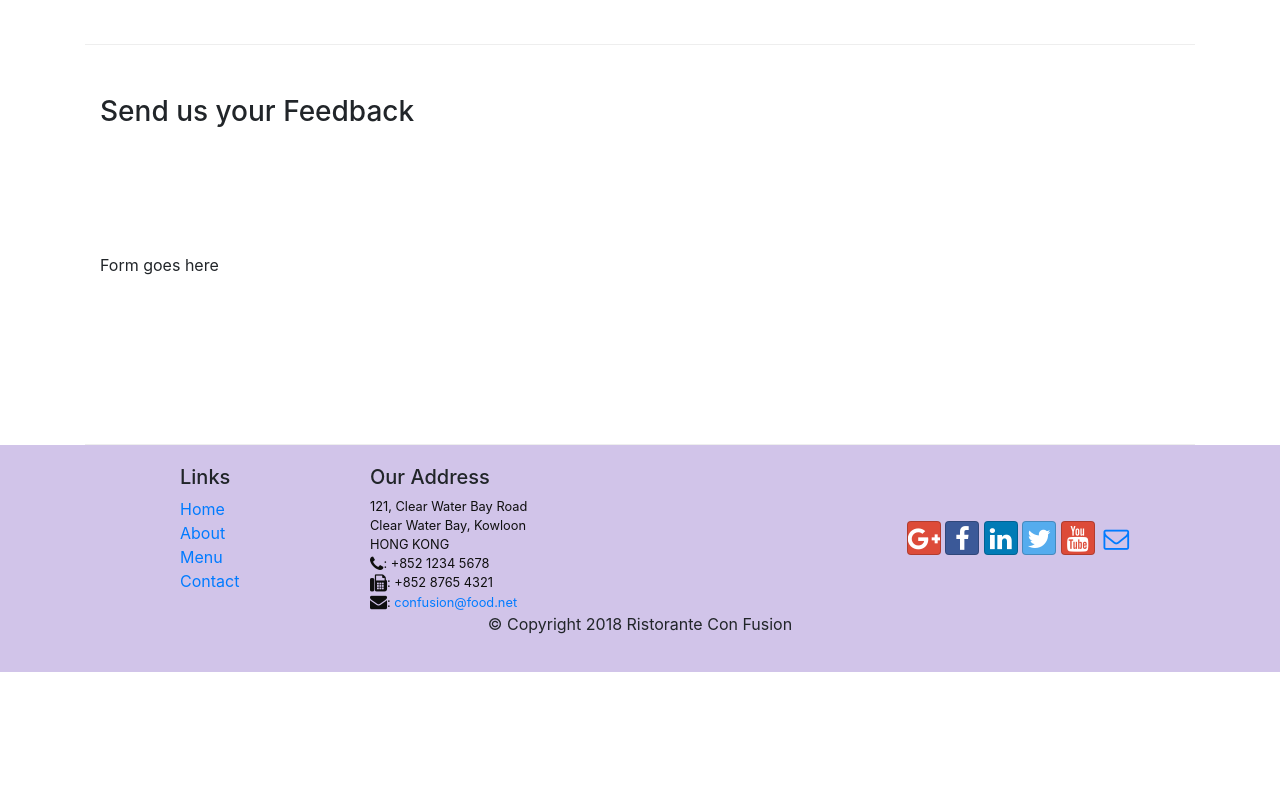
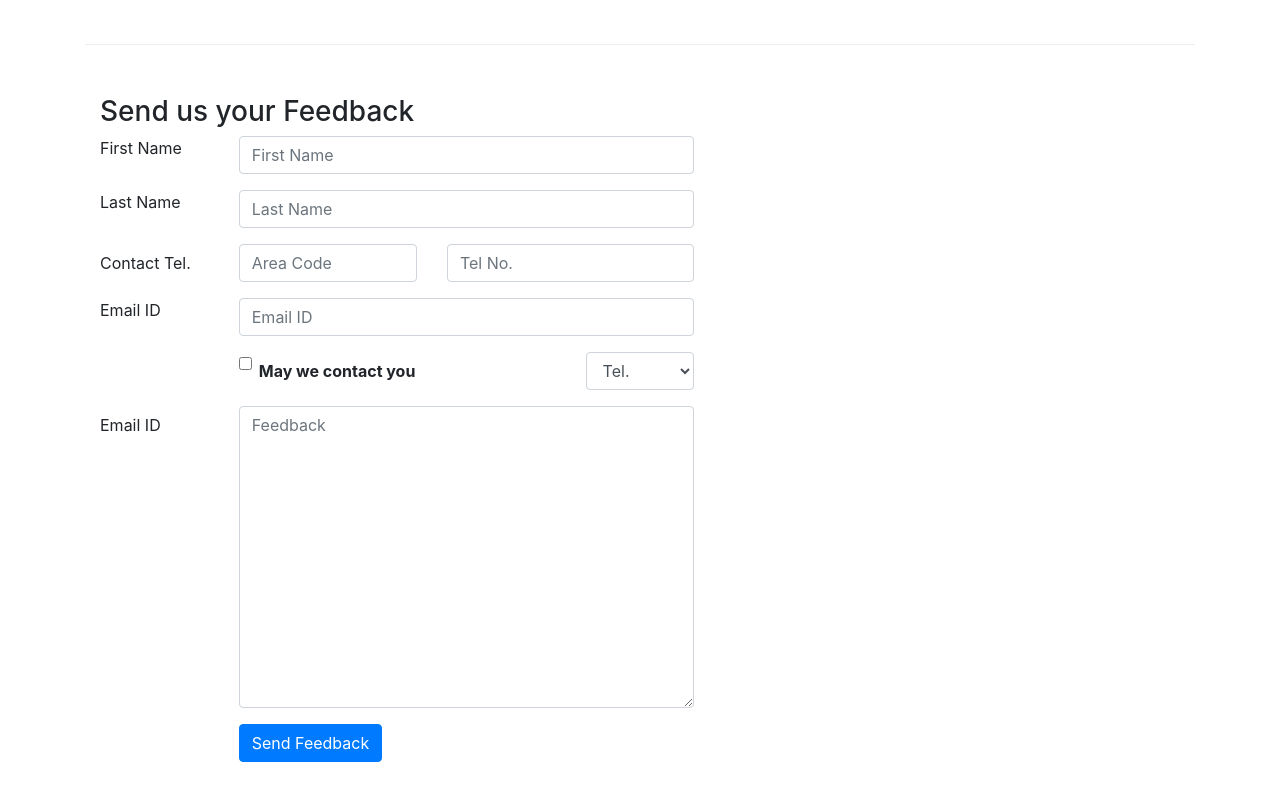
Before and after one commit to adityag03/Course_Web, a website: page contactus.html in a window 1280 px wide. Shown: the part 820-1620 px from the top of the page. Before the commit the page ends 1492 px from the top, so only its background shows below. Drawn offline with nearby package versions, Linux system fonts and the light colour scheme.

Commit message:
Added Contact page

```diff
--- a/contactus.html
+++ b/contactus.html
@@ -93,7 +93,62 @@
               <h3>Send us your Feedback</h3>
            </div>
             <div class="col-12 col-md-9">
-                Form goes here
+                <form>
+                    <div class="form-group row">
+                        <label for="firstname" class="col-md-2">First Name</label>
+                        <div class="col-md-7">
+                            <input type="text" class="form-control" id="firstname" name="firstname" placeholder="First Name">
+                        </div>
+                    </div>
+                    <div class="form-group row">
+                        <label for="lastname" class="col-md-2">Last Name</label>
+                        <div class="col-md-7">
+                            <input type="text" class="form-control" id="lastname" name="lastname" placeholder="Last Name">
+                        </div>
+                    </div>
+                    <div class="form-group row">
+                        <label for="telnum" class="col-12 col-md-2 col-form-label">Contact Tel.</label>
+                        <div class=" col-5 col-md-3">
+                            <input type="tel" class="form-control" id="areacode" name="areacode" placeholder="Area Code">
+                        </div>
+                        <div class="col-7 col-md-4">
+                            <input type="tel" class="form-control" id="telnum" name="telnum" placeholder="Tel No.">
+                        </div>
+                    </div>
+                    <div class="form-group row">
+                        <label for="emailid" class="col-md-2">Email ID</label>
+                        <div class="col-md-7">
+                            <input type="email" class="form-control" id="email" name="email" placeholder="Email ID">
+                        </div>
+                    </div>
+                    <div class="form-group row">
+                        <div class="col-md-4 offset-md-2    ">
+                            <div class="form-check">
+                                <input type="checkbox" class="form-check-input" name="approve" id="approve" value="">
+                                <label class="col-form-label" for="approve">
+                                    <strong>    May we contact you</strong>
+                                </label>
+                            </div>
+                        </div>
+                        <div class="col-md-2 offset-md-1">
+                            <select class="form-control">
+                                <option>Tel.</option>
+                                <option>Email</option>
+                            </select>
+                        </div>
+                    </div>
+                    <div class="form-group row">
+                        <label for="feedback" class="col-md-2 col-form-label">Email ID</label>
+                        <div class="col-md-7">
+                            <textarea class="form-control" id="feedback" name="feedback" placeholder="Feedback" rows="12"></textarea>
+                        </div>
+                    </div>
+                    <div class="form-group row">
+                        <div class="offset-md-2 col-md-10">
+                            <button type="submit" class="btn btn-primary">Send Feedback</button>
+                        </div>
+                    </div>
+                </form>
             </div>
              <div class="col-12 col-md">
             </div>
```
